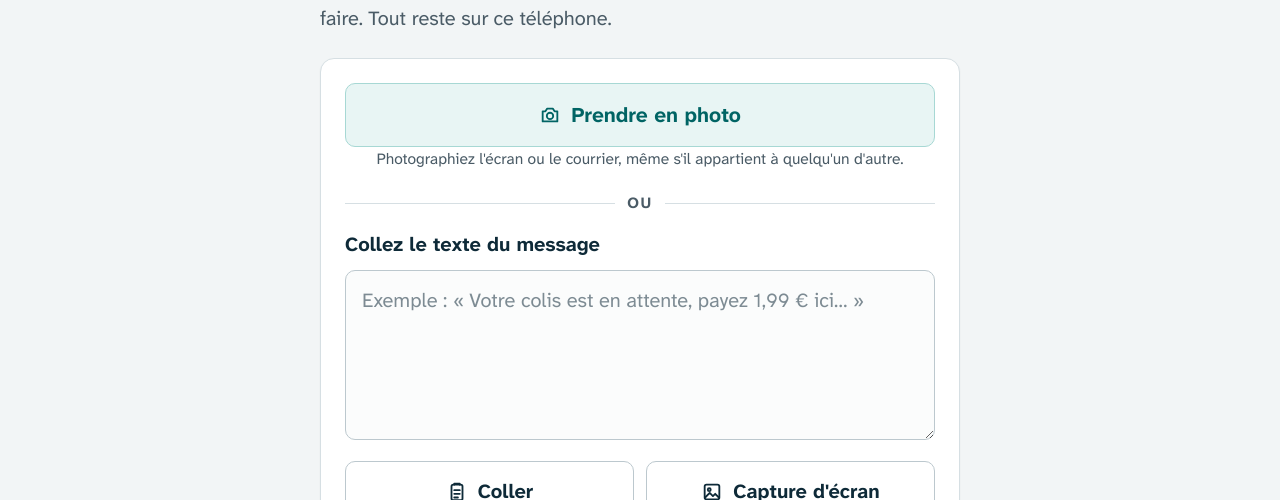
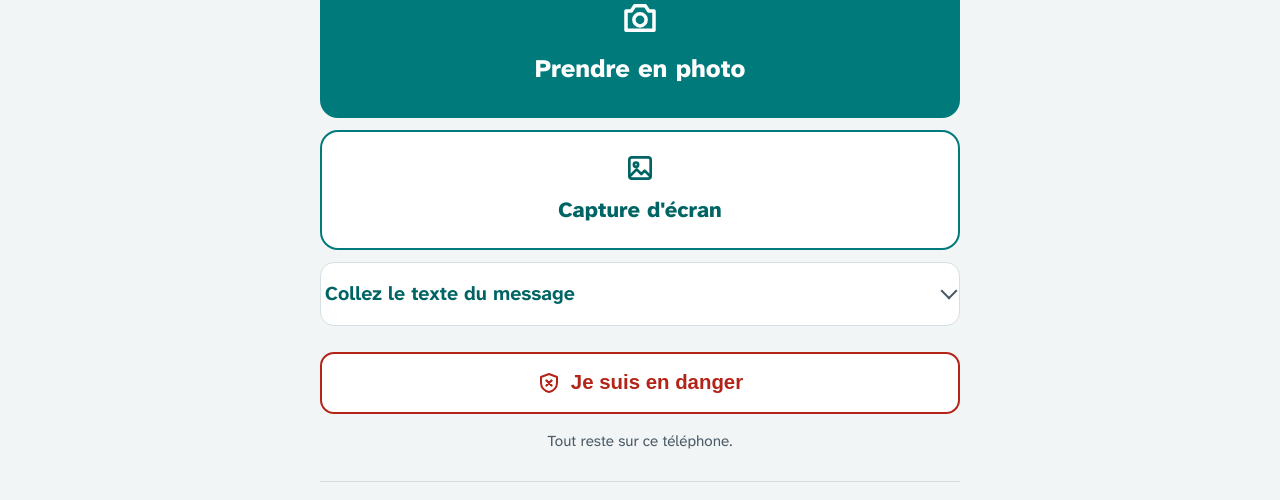
Before and after one commit to asblPixels/Vigie, a website: page mobile/www/index.html in a window 1280 px wide. Shown: the part 213-713 px from the top of the page. Drawn offline with Linux system fonts and the light colour scheme; files whose address does not match are found by name.

Commit message:
Accueil refondu : un geste visible, le reste replié
L'écran d'ouverture ne pose plus de choix. Un grand bouton Prendre en
photo, un second pour une capture d'écran, le collage de texte replié
sous une ligne, et un bouton rouge « Je suis en danger » qui mène aux
numéros. Plus de surtitre, plus de séparateur « ou », plus de formulaire
déployé devant quelqu'un qui veut juste savoir si un SMS est vrai.

Version 0.5.0, versionCode 11.

Co-Authored-By: Claude Opus 5 <noreply@anthropic.com>
Claude-Session: https://claude.ai/code/session_01FP6dR5avcyR7GyzANoQtR1

```diff
--- a/mobile/package.json
+++ b/mobile/package.json
@@ -1,6 +1,6 @@
 {
   "name": "vigie-mobile",
-  "version": "0.4.4",
+  "version": "0.5.0",
   "description": "Vigie — application Android autonome (Pixel's ASBL)",
   "scripts": {
     "preparer": "node scripts/preparer.js",
--- a/mobile/www/app.css
+++ b/mobile/www/app.css
@@ -202,3 +202,25 @@ details.carte-ligne{margin-bottom:10px}
 .btn-jeton:disabled{opacity:.6}
 .jeton-texte{background:#fff;border:1px solid var(--line,#dde);border-radius:10px;padding:12px;margin:12px 0 10px;
   font-size:.86rem;word-break:break-word;white-space:pre-wrap}
+
+/* ================= Accueil refondu : un seul geste ================= */
+.acc-titre{font-size:1.5rem;margin:18px 0 20px}
+#vue-accueil .geste{display:flex;flex-direction:column;align-items:center;justify-content:center;gap:10px;
+  background:var(--turquoise,#11a08a);color:#fff;border-radius:18px;padding:30px 20px;min-height:148px;
+  font-size:1.26rem;font-weight:800;text-align:center;cursor:pointer;margin-bottom:12px}
+#vue-accueil .geste svg{width:42px;height:42px}
+#vue-accueil .geste-2{background:var(--surface,#fff);color:var(--turquoise-fonce,#0b6f60);
+  border:2px solid var(--turquoise,#11a08a);min-height:104px;font-size:1.08rem;padding:20px}
+#vue-accueil .geste-2 svg{width:32px;height:32px}
+#vue-accueil input[type=file]{position:absolute;width:1px;height:1px;opacity:0;pointer-events:none}
+.replie{margin-top:6px}
+.replie>summary{list-style:none;cursor:pointer;padding:16px 4px;font-weight:700;color:var(--turquoise-fonce,#0b6f60);
+  text-align:center;font-size:.98rem}
+.replie>summary::-webkit-details-marker{display:none}
+.replie textarea{width:100%;min-height:120px;border:1px solid var(--line,#dde);border-radius:12px;
+  padding:12px;font:inherit;margin-bottom:10px}
+.btn-urgence{display:flex;align-items:center;justify-content:center;gap:10px;width:100%;margin-top:26px;
+  background:#fff;color:var(--rouge,#b3261e);border:2px solid var(--rouge,#b3261e);border-radius:14px;
+  padding:16px;min-height:62px;font-weight:800;font-size:1.02rem}
+.btn-urgence svg{width:24px;height:24px}
+.acc-note{text-align:center;margin-top:16px}
--- a/mobile/www/app.js
+++ b/mobile/www/app.js
@@ -2,7 +2,7 @@
  * Tout se passe sur le téléphone : lecture de la photo (Tesseract.js, embarqué), analyse (regles.js), voix. */
 (function () {
   'use strict';
-  const VERSION = '0.4.4';
+  const VERSION = '0.5.0';
   const $ = (id) => document.getElementById(id);
   const pause = (ms) => new Promise((r) => setTimeout(r, ms));
   const esc = (s) => String(s).replace(/[&<>"']/g, (c) => ({ '&': '&amp;', '<': '&lt;', '>': '&gt;', '"': '&quot;', "'": '&#39;' }[c]));
@@ -82,7 +82,7 @@
     if (n === 'scan' || n === 'bienvenue') n = 'accueil';
     if (n === 'resultat' && dernier && analyser) afficher(dernier.t, dernier.p, false, false); else vue(n, false);
   });
-  document.querySelectorAll('#tabbar button, .lien-discret[data-vue]').forEach((b) => b.addEventListener('click', () => {
+  document.querySelectorAll('button[data-vue]').forEach((b) => b.addEventListener('click', () => {
     if (b.dataset.vue === 'accueil' && dernier === null) { vue('accueil', true); return; }
     vue(b.dataset.vue, true);
   }));
--- a/mobile/www/i18n.js
+++ b/mobile/www/i18n.js
@@ -218,6 +218,8 @@ window.VIGIE_I18N = {
   "j.sans": "Position indisponible. Vous pouvez envoyer le nom de la rue ou du commerce le plus proche.",
   "j.copier": "Copier le message",
   "j.copie": "Copié",
+  "acc.danger": "Je suis en danger",
+  "acc.local": "Tout reste sur ce téléphone.",
   "p.diag": "lecture rapide",
   "p.perm.pos.h": "<b>Position :</b> demandée uniquement quand vous touchez « Envoyer où je suis ». Lue une seule fois, insérée dans un message que vous envoyez vous-même. Vigie ne la conserve pas et ne suit personne.",
   "p.perm.aucune.h": "<b>Non demandées :</b> contacts, micro, galerie ou stockage, SMS, appels, notifications. « Capture d'écran » ouvre le sélecteur de fichiers du système : vous ne partagez que l'image choisie.",
@@ -465,6 +467,8 @@ window.VIGIE_I18N = {
   "j.sans": "Positie niet beschikbaar. U kunt de naam van de straat of de dichtstbijzijnde zaak doorsturen.",
   "j.copier": "Bericht kopiëren",
   "j.copie": "Gekopieerd",
+  "acc.danger": "Ik ben in gevaar",
+  "acc.local": "Alles blijft op deze telefoon.",
   "p.diag": "snel lezen",
   "p.perm.pos.h": "<b>Locatie:</b> enkel gevraagd wanneer u \"Doorsturen waar ik ben\" aanraakt. Eén keer gelezen, in een bericht gezet dat u zelf verstuurt. Vigie bewaart ze niet en volgt niemand.",
   "p.perm.aucune.h": "<b>Niet gevraagd:</b> contacten, microfoon, galerij of opslag, sms, oproepen, meldingen. \"Schermafbeelding\" opent de bestandskiezer van het systeem: u deelt enkel de gekozen afbeelding.",
@@ -712,6 +716,8 @@ window.VIGIE_I18N = {
   "j.sans": "Posizione non disponibile. Puoi inviare il nome della strada o del negozio più vicino.",
   "j.copier": "Copia il messaggio",
   "j.copie": "Copiato",
+  "acc.danger": "Sono in pericolo",
+  "acc.local": "Tutto resta su questo telefono.",
   "p.diag": "lettura rapida",
   "p.perm.pos.h": "<b>Posizione:</b> richiesta solo quando tocchi «Inviare dove mi trovo». Letta una sola volta, inserita in un messaggio che invii tu. Vigie non la conserva e non segue nessuno.",
   "p.perm.aucune.h": "<b>Non richieste:</b> contatti, microfono, galleria o archiviazione, SMS, chiamate, notifiche. «Screenshot» apre il selettore di file del sistema: condividi solo l'immagine scelta.",
@@ -959,6 +965,8 @@ window.VIGIE_I18N = {
   "j.sans": "Position nicht verfügbar. Sie können den Namen der Straße oder des nächsten Geschäfts senden.",
   "j.copier": "Nachricht kopieren",
   "j.copie": "Kopiert",
+  "acc.danger": "Ich bin in Gefahr",
+  "acc.local": "Alles bleibt auf diesem Telefon.",
   "p.diag": "schnelles Lesen",
   "p.perm.pos.h": "<b>Standort:</b> nur angefordert, wenn Sie „Senden, wo ich bin\" antippen. Einmal gelesen, in eine Nachricht eingefügt, die Sie selbst senden. Vigie speichert ihn nicht und verfolgt niemanden.",
   "p.perm.aucune.h": "<b>Nicht angefordert:</b> Kontakte, Mikrofon, Galerie oder Speicher, SMS, Anrufe, Benachrichtigungen. „Screenshot“ öffnet die Dateiauswahl des Systems: Sie geben nur das gewählte Bild frei.",
--- a/mobile/www/index.html
+++ b/mobile/www/index.html
@@ -66,24 +66,33 @@
     </div>
     <button class="pp-ecarter" type="button" id="pp-ecarter" data-i18n-aria="pp.ecarter" aria-label="Écarter cette proposition"><svg aria-hidden="true"><use href="#i-fermer"/></svg></button>
   </div>
-  <span class="surtitre" data-i18n="acc.surtitre">Vérification anti-arnaque</span>
-  <h1 data-i18n="acc.titre">Un message vous inquiète ?</h1>
-  <p class="intro" data-i18n="acc.intro">Prenez-le en photo ou collez-le. Vigie vous dit s'il est dangereux et quoi faire. Tout reste sur ce téléphone.</p>
+  <h1 class="acc-titre" data-i18n="acc.titre">Un message vous inquiète ?</h1>
   <div class="alerte" id="erreur" role="alert" hidden><svg aria-hidden="true"><use href="#i-attention"/></svg><span id="erreur-texte"></span></div>
-  <form class="carte" id="formulaire" novalidate>
-    <label class="btn btn-camera" for="camera"><svg aria-hidden="true"><use href="#i-photo"/></svg><span data-i18n="acc.photo">Prendre en photo</span></label>
+
+  <form id="formulaire" novalidate>
+    <!-- Un seul geste visible. Tout le reste est replié : c'est la photo que les gens font. -->
+    <label class="geste" for="camera">
+      <svg aria-hidden="true"><use href="#i-photo"/></svg>
+      <span data-i18n="acc.photo">Prendre en photo</span>
+    </label>
     <input type="file" id="camera" accept="image/*" capture="environment">
-    <p class="aide-photo" data-i18n="acc.photo.aide">Photographiez l'écran ou le courrier, même s'il appartient à quelqu'un d'autre.</p>
-    <div class="ou"><span data-i18n="acc.ou">ou</span></div>
-    <label class="titre" for="texte" data-i18n="acc.label">Collez le texte du message</label>
-    <textarea id="texte" data-i18n-ph="acc.placeholder" placeholder="Exemple : « Votre colis est en attente, payez 1,99 € ici… »"></textarea>
-    <div class="outils">
+
+    <label class="geste geste-2" for="galerie">
+      <svg aria-hidden="true"><use href="#i-galerie"/></svg>
+      <span data-i18n="acc.capture">Capture d'écran</span>
+    </label>
+    <input type="file" id="galerie" accept="image/*">
+
+    <details class="replie">
+      <summary data-i18n="acc.label">Collez le texte du message</summary>
+      <textarea id="texte" data-i18n-ph="acc.placeholder" placeholder="Exemple : « Votre colis est en attente, payez 1,99 € ici… »"></textarea>
       <button class="btn btn-secondaire" type="button" id="coller"><svg aria-hidden="true"><use href="#i-coller"/></svg><span data-i18n="acc.coller">Coller</span></button>
-      <label class="btn btn-secondaire" for="galerie"><svg aria-hidden="true"><use href="#i-galerie"/></svg><span data-i18n="acc.capture">Capture d'écran</span></label>
-      <input type="file" id="galerie" accept="image/*">
-    </div>
-    <button class="btn btn-principal" type="submit" id="verifier"><svg aria-hidden="true"><use href="#i-bouclier"/></svg><span data-i18n="acc.verifier">Vérifier le message</span></button>
+      <button class="btn btn-principal" type="submit" id="verifier"><svg aria-hidden="true"><use href="#i-bouclier"/></svg><span data-i18n="acc.verifier">Vérifier le message</span></button>
+    </details>
   </form>
+
+  <button class="btn-urgence" type="button" data-vue="aide"><svg aria-hidden="true"><use href="#i-danger"/></svg><span data-i18n="acc.danger">Je suis en danger</span></button>
+  <p class="note acc-note" data-i18n="acc.local">Tout reste sur ce téléphone.</p>
 </section>
 
 <section class="vue" id="vue-scan" aria-live="polite">
```
Also changed, not shown: 2 other files.
